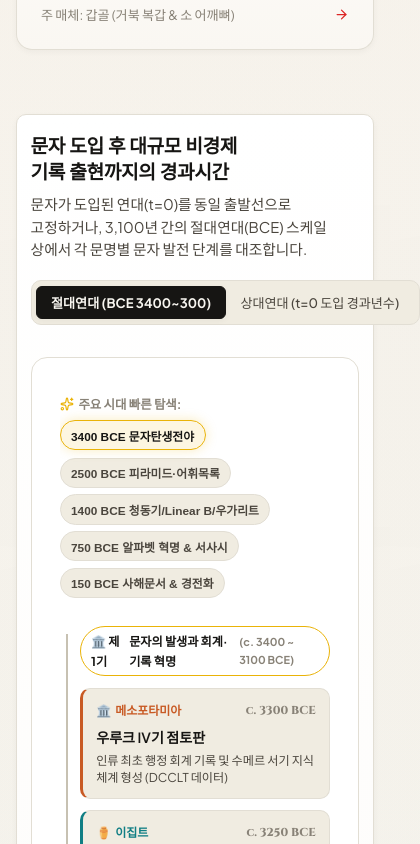
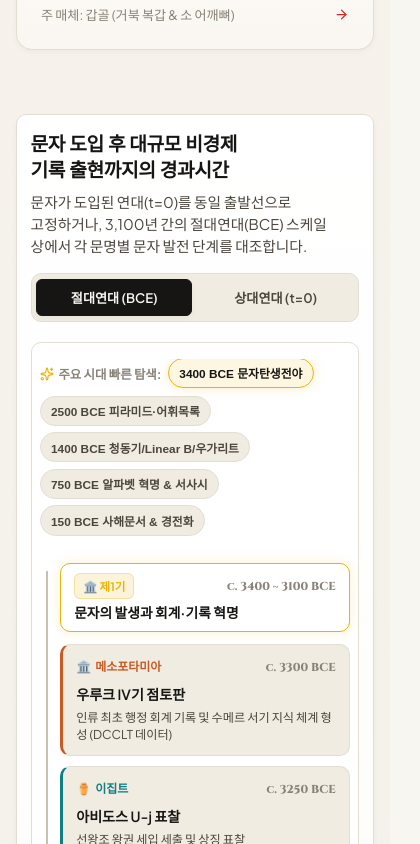
Before and after one commit to YgHnSIM/after-the-ledger, a React (Vite) app: page / in a window 390 px wide. Shown: the part 2840-3684 px from the top of the page, 420 px wide, since content can reach past the window. Built offline with nearby package versions, Linux system fonts and the light colour scheme; a web font is replaced by a local one.

Commit message:
fix(mobile): resolve horizontal overflow with 50/50 toggle
- Resolve mobile horizontal overflow with 50/50 segmented toggle
- Add structured era header cards

```diff
--- a/src/components/HomeView.tsx
+++ b/src/components/HomeView.tsx
@@ -519,9 +519,11 @@ export const UnifiedTimelineMatrix: React.FC = () => {
                   onClick={() => jumpToEra(era)}
                   style={{ borderColor: isEraActive ? 'var(--accent-gold, #eab308)' : undefined }}
                 >
-                  <span>{era.badge}</span>
-                  <span>{era.title}</span>
-                  <span style={{ fontSize: '0.68rem', color: 'var(--text-muted)' }}>({era.period})</span>
+                  <div className="mobile-river-era-top">
+                    <span className="era-badge-tag">{era.badge}</span>
+                    <span className="mobile-river-bce-badge">{era.period}</span>
+                  </div>
+                  <div className="mobile-river-era-title">{era.title}</div>
                 </div>
 
                 <div className="mobile-river-node-list">
@@ -1670,8 +1672,8 @@ export const HomeView: React.FC<HomeViewProps> = ({ onNavigateTab }) => {
       </section>
 
       {/* ELAPSED TIME COMPARISON CHART (ABSOLUTE VS RELATIVE) */}
-      <section className="card glass-card timeline-section-card" style={{ marginBottom: '4rem', marginTop: '3.5rem', padding: '2.25rem' }}>
-        <div style={{ display: 'flex', justifyContent: 'space-between', alignItems: 'flex-start', marginBottom: '2rem', flexWrap: 'wrap', gap: '1.25rem' }}>
+      <section className="card glass-card timeline-section-card">
+        <div className="timeline-header-flex">
           <div>
             <h2 className="section-title" style={{ fontSize: '1.65rem', marginBottom: '0.4rem' }}>
               문자 도입 후 대규모 비경제 기록 출현까지의 경과시간
@@ -1681,26 +1683,24 @@ export const HomeView: React.FC<HomeViewProps> = ({ onNavigateTab }) => {
             </p>
           </div>
 
-          <div style={{ display: 'flex', background: 'var(--bg-surface-elevated)', padding: '0.3rem', borderRadius: 'var(--radius-md)', border: '1px solid var(--border-color)', flexShrink: 0 }}>
+          <div className="timeline-mode-toggle-group">
             <button
-              className={`btn btn-sm ${timeMode === 'absolute' ? 'btn-primary' : 'btn-ghost'}`}
+              className={`btn btn-sm timeline-mode-toggle-btn ${timeMode === 'absolute' ? 'btn-primary' : 'btn-ghost'}`}
               onClick={() => setTimeMode('absolute')}
-              style={{ padding: '0.4rem 0.85rem', fontSize: '0.82rem', fontWeight: timeMode === 'absolute' ? 700 : 500 }}
             >
-              절대연대 (BCE 3400~300)
+              절대연대 (BCE)
             </button>
             <button
-              className={`btn btn-sm ${timeMode === 'relative' ? 'btn-primary' : 'btn-ghost'}`}
+              className={`btn btn-sm timeline-mode-toggle-btn ${timeMode === 'relative' ? 'btn-primary' : 'btn-ghost'}`}
               onClick={() => setTimeMode('relative')}
-              style={{ padding: '0.4rem 0.85rem', fontSize: '0.82rem', fontWeight: timeMode === 'relative' ? 700 : 500 }}
             >
-              상대연대 (t=0 도입 경과년수)
+              상대연대 (t=0)
             </button>
           </div>
         </div>
 
         {/* CHART VISUALIZATION */}
-        <div style={{ background: 'var(--bg-surface)', border: '1px solid var(--border-color)', borderRadius: 'var(--radius-lg)', padding: '1.75rem' }}>
+        <div className="timeline-chart-inner-frame">
           {timeMode === 'relative' ? (
             <RelativeTimelineMatrix />
           ) : (
--- a/src/styles/index.css
+++ b/src/styles/index.css
@@ -1904,6 +1904,47 @@ p:last-child {
   display: none;
 }
 
+.timeline-section-card {
+  margin-bottom: 4rem;
+  margin-top: 3.5rem;
+  padding: 2.25rem;
+}
+
+.timeline-header-flex {
+  display: flex;
+  justify-content: space-between;
+  align-items: flex-start;
+  margin-bottom: 2rem;
+  flex-wrap: wrap;
+  gap: 1.25rem;
+}
+
+.timeline-mode-toggle-group {
+  display: inline-flex;
+  background: var(--bg-surface-elevated);
+  padding: 0.3rem;
+  border-radius: var(--radius-md);
+  border: 1px solid var(--border-color);
+  flex-shrink: 0;
+  box-sizing: border-box;
+}
+
+.timeline-mode-toggle-btn {
+  padding: 0.45rem 0.85rem;
+  font-size: 0.82rem;
+  font-weight: 600;
+  text-align: center;
+  justify-content: center;
+  transition: all 0.2s ease;
+}
+
+.timeline-chart-inner-frame {
+  background: var(--bg-surface);
+  border: 1px solid var(--border-color);
+  border-radius: var(--radius-lg);
+  padding: 1.75rem;
+}
+
 @media (max-width: 768px) {
   .desktop-only-timeline {
     display: none !important;
@@ -1914,12 +1955,43 @@ p:last-child {
   }
 
   .timeline-section-card {
-    padding: 1.25rem 0.85rem !important;
+    padding: 1.1rem 0.85rem !important;
     border-radius: var(--radius-md) !important;
+    margin-top: 1.75rem !important;
+    margin-bottom: 2.5rem !important;
+    overflow: hidden !important;
+  }
+
+  .timeline-chart-inner-frame {
+    padding: 0.75rem 0.5rem !important;
+    border-radius: var(--radius-md) !important;
+  }
+
+  .timeline-header-flex {
+    flex-direction: column !important;
+    gap: 1rem !important;
+    margin-bottom: 1.25rem !important;
+  }
+
+  .timeline-mode-toggle-group {
+    width: 100% !important;
+    display: grid !important;
+    grid-template-columns: 1fr 1fr !important;
+    gap: 0.35rem !important;
+    padding: 0.3rem !important;
+  }
+
+  .timeline-mode-toggle-btn {
+    width: 100% !important;
+    padding: 0.5rem 0.5rem !important;
+    font-size: 0.82rem !important;
+    text-align: center !important;
+    justify-content: center !important;
+    white-space: nowrap !important;
   }
 
   .unified-timeline-wrapper {
-    padding: 0.5rem 0;
+    padding: 0.25rem 0;
     border: none;
     background: transparent;
     box-shadow: none;
@@ -2088,20 +2160,43 @@ p:last-child {
 }
 
 .mobile-river-era-header {
-  display: inline-flex;
-  align-items: center;
-  gap: 0.4rem;
+  display: flex;
+  flex-direction: column;
+  align-items: flex-start;
+  gap: 0.3rem;
   background: var(--bg-card);
   border: 1.5px solid var(--border-highlight);
-  padding: 0.25rem 0.65rem;
-  border-radius: var(--radius-full);
-  font-size: 0.76rem;
-  font-weight: 700;
-  color: var(--text-primary);
+  padding: 0.55rem 0.85rem;
+  border-radius: var(--radius-md);
   margin-bottom: 0.75rem;
   box-shadow: var(--shadow-xs);
   position: relative;
   z-index: 2;
+  width: 100%;
+  box-sizing: border-box;
+  cursor: pointer;
+  transition: all 0.2s ease;
+}
+
+.mobile-river-era-header:hover,
+.mobile-river-era-header.active {
+  border-color: var(--accent-gold, #eab308);
+  box-shadow: 0 0 12px rgba(234, 179, 8, 0.2);
+}
+
+.mobile-river-era-top {
+  display: flex;
+  justify-content: space-between;
+  align-items: center;
+  width: 100%;
+}
+
+.mobile-river-era-title {
+  font-size: 0.86rem;
+  font-weight: 700;
+  color: var(--text-primary);
+  line-height: 1.35;
+  word-break: keep-all;
 }
 
 .mobile-river-node-list {
```
